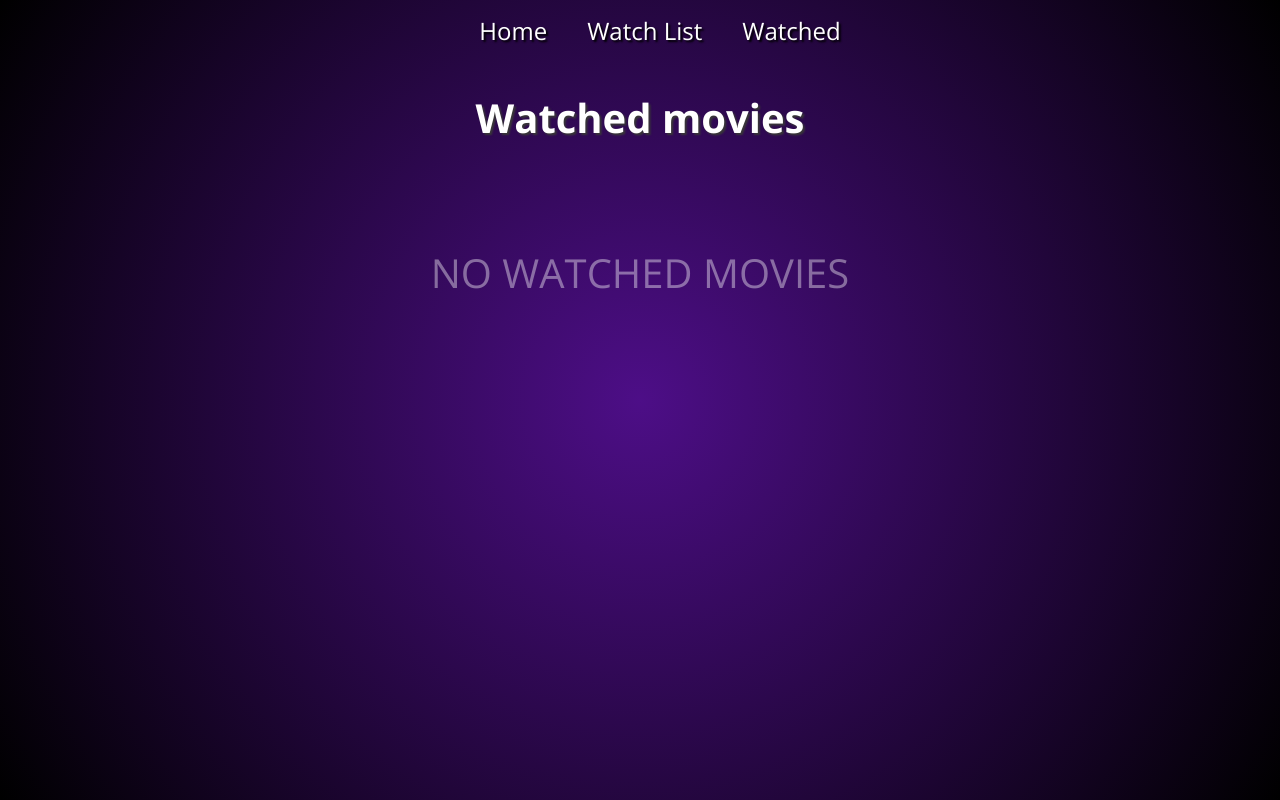
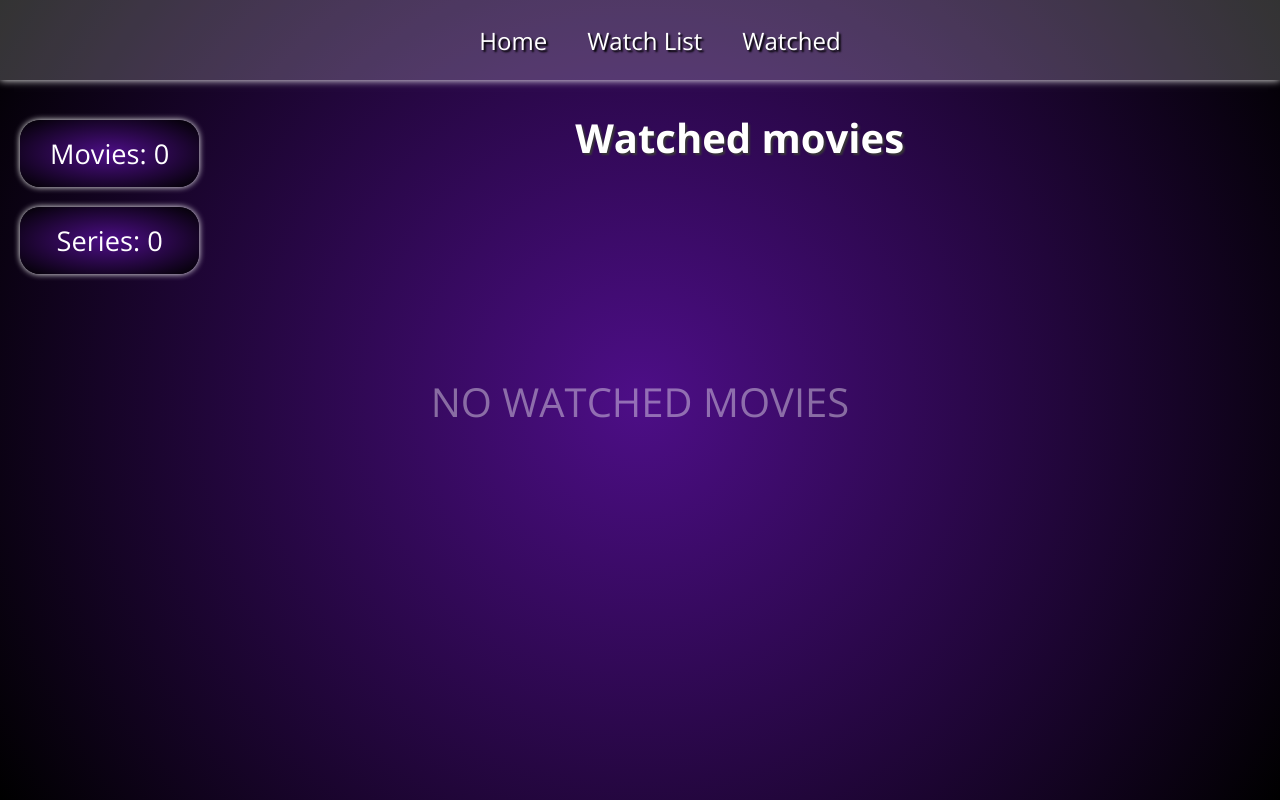
Before and after one commit to MichelPomerantzeff/movie-app, a React (Create React App) app: page /movie-app/watched in a window 1280 px wide. Built offline with nearby package versions, Linux system fonts and the light colour scheme.

Commit message:
added movies and series counter

```diff
--- a/src/App.css
+++ b/src/App.css
@@ -14,7 +14,33 @@
 }
 
 
+.list-info {
+    display: flex;
+}
 
+.amount-container {
+    margin: 20px 0 0 20px;
+    font-size: 1.7rem;
+
+}
+
+
+.number-of {
+    background: radial-gradient(rgba(77, 14, 135, 1) 0%, rgb(0, 0, 0) 100%);
+    box-shadow: 0 0 6px 0 white;
+    color: white;
+    display: flex;
+    justify-content: center;
+    align-items: center;
+    margin-top: 20px;
+    padding: 15px 30px;
+    border-radius: 20px;
+    flex: 1;
+}
+
+.list-info h1 {
+    flex: 1;
+}
 
 
 
--- a/src/components/Watched.jsx
+++ b/src/components/Watched.jsx
@@ -1,7 +1,7 @@
 import "./css/Watched.css"
 
 import MovieCardAdded from "./MovieCardAdded";
-import { useContext } from "react";
+import { useContext, useEffect, useState } from "react";
 import { GlobalContext } from "../context/GlobalState";
 import MovieInfo from "./MovieInfo";
 
@@ -9,13 +9,34 @@ function Watched() {
 
     const { watched, watchedMovieInfo } = useContext(GlobalContext)
 
+
+    const [moviesNumber, setMoviesNumber] = useState(0)
+    const [seriesNumber, setSeriesNumber] = useState(0)
+
+    useEffect(() => {
+        let movies = 0
+        let series = 0
+        watched.filter(movie => {
+            movie.Type === "movie" ? movies++ : series++
+        })
+        setMoviesNumber(movies)
+        setSeriesNumber(series)
+    }, [watched])
+
     return (
         <div >
-            <h1 className="heading">Watched movies</h1>
+
+            <div className="list-info">
+                <div className="amount-container">
+                    <p className="number-of movies">Movies: {moviesNumber}</p>
+                    <p className="number-of series">Series: {seriesNumber}</p>
+                </div>
+                <h1 className="heading">Watched movies</h1>
+            </div>
 
             {
                 watchedMovieInfo &&
-                <MovieInfo info={watchedMovieInfo[0]}/>
+                <MovieInfo info={watchedMovieInfo[0]} />
             }
 
             {watched.length > 0 ?
--- a/src/components/Watchlist.jsx
+++ b/src/components/Watchlist.jsx
@@ -4,14 +4,37 @@ import MovieCardAdded from "./MovieCardAdded";
 import { useContext } from "react";
 import { GlobalContext } from "../context/GlobalState";
 import MovieInfo from "./MovieInfo";
+import { useState } from "react";
+import { useEffect } from "react";
 
 function Watchlist() {
 
     const { watchlist, watchlistMovieInfo } = useContext(GlobalContext)
 
+    const [moviesNumber, setMoviesNumber] = useState(0)
+    const [seriesNumber, setSeriesNumber] = useState(0)
+
+    useEffect(() => {
+        let movies = 0
+        let series = 0
+        watchlist.filter(movie => {
+            movie.Type === "movie" ? movies ++ : series++
+        })
+        setMoviesNumber(movies)
+        setSeriesNumber(series)
+    }, [watchlist])
+
+
+
     return (
-        <div >
-            <h1 className="heading">My watchlist</h1>
+        <div>
+            <div className="list-info">
+                <div className="amount-container">
+                    <p className="number-of movies">Movies: {moviesNumber}</p>
+                    <p className="number-of series">Series: {seriesNumber}</p>
+                </div>
+                <h1 className="heading">My watchlist</h1>
+            </div>
 
             {
                 watchlistMovieInfo &&
--- a/src/components/css/Topbar.css
+++ b/src/components/css/Topbar.css
@@ -6,6 +6,9 @@
     align-items: center;
     color: white;
     text-shadow: 2px 2px 2px black;
+    background-color: #FFFFFF33;
+    height: 80px;
+    box-shadow: 0 0 8px 0px white;
 }
 
 .selectors {
```
Lines whose indentation alone changed are shown as unchanged.
